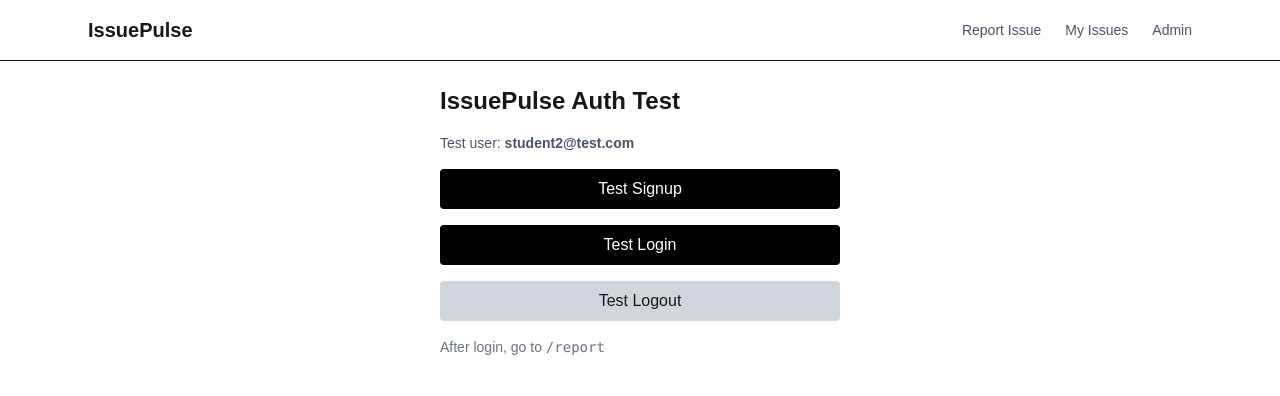
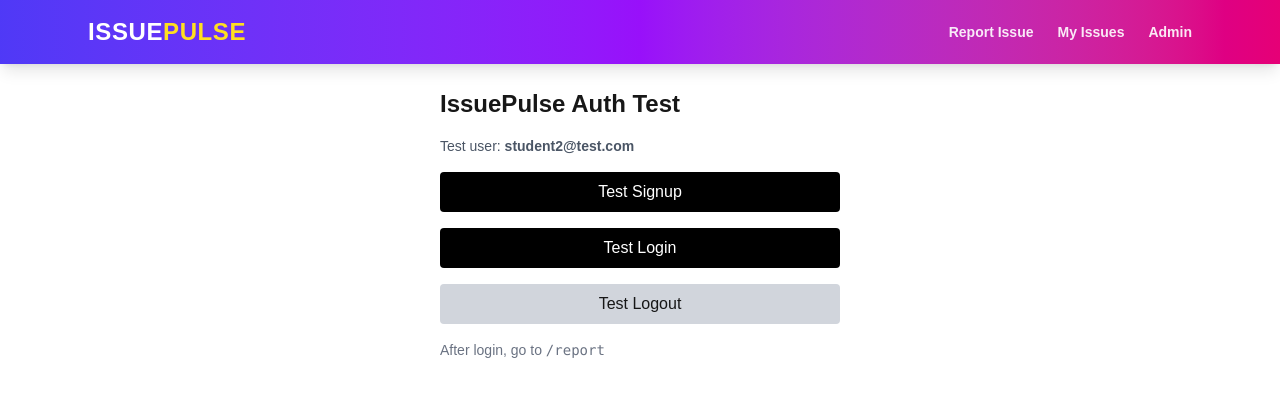
Before and after one commit to Adarsh-s-007/issuepulse, a Next.js app: page / in a window 1280 px wide. Shown: the top 396 px of the page. Built offline with nearby package versions, Linux system fonts and the light colour scheme; no server answers.

Commit message:
ui: add colorful branded navbar

```diff
--- a/app/layout.tsx
+++ b/app/layout.tsx
@@ -9,21 +9,35 @@ export default function RootLayout({
   return (
     <html lang="en">
       <body className="bg-gray-50 text-gray-900">
-        {/* Navbar */}
-        <nav className="bg-white border-b">
+        {/* Colorful Navbar */}
+        <nav className="bg-gradient-to-r from-indigo-600 via-purple-600 to-pink-600 shadow-lg">
           <div className="max-w-6xl mx-auto px-6 py-4 flex justify-between items-center">
-            <Link href="/" className="text-xl font-bold">
-              IssuePulse
+            {/* Logo */}
+            <Link
+              href="/"
+              className="text-2xl font-extrabold tracking-wide text-white"
+            >
+              ISSUE<span className="text-yellow-300">PULSE</span>
             </Link>
 
-            <div className="space-x-6 text-sm font-medium">
-              <Link href="/report" className="hover:text-black text-gray-600">
+            {/* Nav links */}
+            <div className="space-x-6 text-sm font-semibold">
+              <Link
+                href="/report"
+                className="text-white/90 hover:text-white transition"
+              >
                 Report Issue
               </Link>
-              <Link href="/my-issues" className="hover:text-black text-gray-600">
+              <Link
+                href="/my-issues"
+                className="text-white/90 hover:text-white transition"
+              >
                 My Issues
               </Link>
-              <Link href="/admin" className="hover:text-black text-gray-600">
+              <Link
+                href="/admin"
+                className="text-white/90 hover:text-white transition"
+              >
                 Admin
               </Link>
             </div>
--- a/app/my-issues/page.tsx
+++ b/app/my-issues/page.tsx
@@ -34,26 +34,32 @@ export default function MyIssuesPage() {
   }, []);
 
   return (
-  <main className="max-w-5xl mx-auto p-6">
-    <h1 className="text-2xl font-bold mb-6">My Issues</h1>
+  <main className="min-h-screen bg-gradient-to-br from-indigo-50 via-sky-50 to-purple-50 p-6">
+    <div className="max-w-6xl mx-auto">
+      <h1 className="text-3xl font-bold mb-8 text-indigo-900">
+        🎫 My Issues
+      </h1>
 
-    {loading && <p>Loading...</p>}
+      {loading && <p className="text-gray-600">Loading...</p>}
 
       {!loading && issues.length === 0 && (
         <p className="text-gray-500">No issues reported yet.</p>
       )}
 
-    <div className="grid gap-4 sm:grid-cols-2">
+      <div className="grid gap-6 sm:grid-cols-2 lg:grid-cols-3">
         {issues.map((issue) => (
           <div
             key={issue.id}
-          className="bg-white border rounded-lg p-4 shadow-sm hover:shadow-md transition"
+            className="bg-white rounded-xl p-5 shadow-md hover:shadow-xl transition-all border border-gray-100"
           >
-          <div className="flex justify-between items-start mb-2">
-            <h2 className="font-semibold text-lg">{issue.title}</h2>
+            {/* Title + Status */}
+            <div className="flex justify-between items-start mb-3">
+              <h2 className="font-semibold text-lg text-gray-900">
+                {issue.title}
+              </h2>
 
               <span
-              className={`text-xs px-2 py-1 rounded-full font-medium ${
+                className={`text-xs px-3 py-1 rounded-full font-semibold ${
                   issue.status === "reported"
                     ? "bg-yellow-100 text-yellow-800"
                     : issue.status === "in_progress"
@@ -67,17 +73,35 @@ export default function MyIssuesPage() {
               </span>
             </div>
 
-          <p className="text-sm text-gray-600 mb-3">
-            {issue.category} • Priority: {issue.priority}
-          </p>
+            {/* Category + Priority */}
+            <div className="flex items-center gap-2 mb-3 text-sm">
+              <span className="px-2 py-1 rounded bg-indigo-100 text-indigo-700 font-medium">
+                {issue.category}
+              </span>
 
-          <p className="text-sm text-gray-700">
+              <span
+                className={`px-2 py-1 rounded font-medium ${
+                  issue.priority === "High" || issue.priority === "Emergency"
+                    ? "bg-red-100 text-red-700"
+                    : issue.priority === "Medium"
+                    ? "bg-orange-100 text-orange-700"
+                    : "bg-green-100 text-green-700"
+                }`}
+              >
+                {issue.priority}
+              </span>
+            </div>
+
+            {/* Description */}
+            <p className="text-sm text-gray-700 leading-relaxed">
               {issue.description}
             </p>
           </div>
         ))}
       </div>
+    </div>
   </main>
 );
 
+
 }
```
Lines whose indentation alone changed are shown as unchanged.
